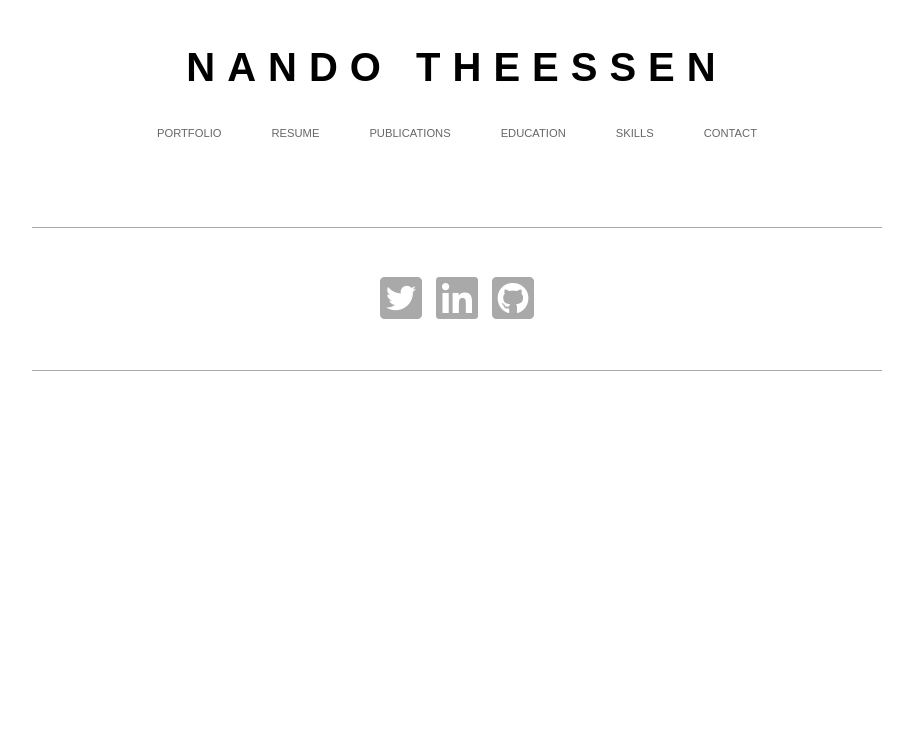
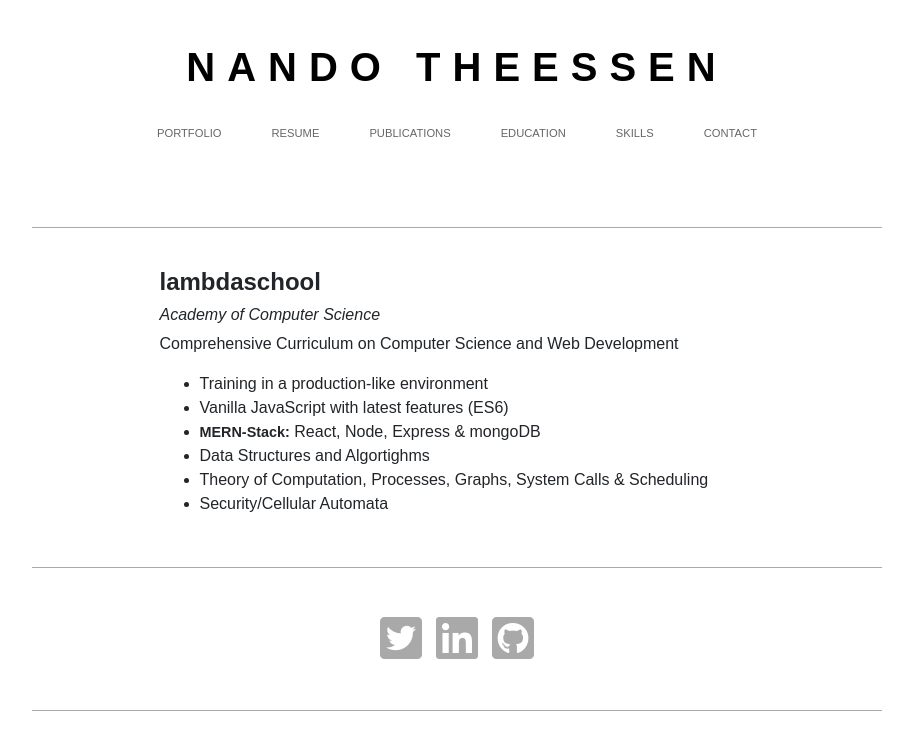
Before and after one commit to NandoTheessen/Resume-Page, a React (Create React App) app: page /education in a window 1280 px wide. Shown: the top 750 px of the page, without its empty margins (183-1096 px from the left). Built offline with nearby package versions, Linux system fonts and the light colour scheme.

Commit message:
Added Section Education

```diff
--- a/src/App.js
+++ b/src/App.js
@@ -7,6 +7,7 @@ import Footer from './components/Footer';
 import Resume from './components/Resume';
 import Contact from './components/Contact';
 import Skills from './components/Skills'
+import Education from './components/Education';
 
 class App extends Component {
   render() {
@@ -18,7 +19,7 @@ class App extends Component {
         <Route exact path='/resume' component={Resume} />
         <Route exact path='/contact' component={Contact} />
         <Route exact path='/skills' component={Skills} />
-
+        <Route exact path='/education' component={Education} />
         <Route path='/' component={Footer} />
       </div>
     );
--- a/src/components/Education.css
+++ b/src/components/Education.css
@@ -0,0 +1,20 @@
+.education-container {
+    display: flex;
+    flex-direction: column;
+    margin: 0 auto;
+    width: 100%;
+    max-width: 850px;
+}
+
+.education-item {
+    max-width: 850px;
+    border-top: 1px solid darkgrey;
+    width: 100%;
+    padding-left: 15%;
+    padding-top: 40px;
+    margin-top: 35px;
+}
+
+.mern {
+    font-size: 0.9rem;
+}
--- a/src/components/Education.js
+++ b/src/components/Education.js
@@ -1,9 +1,22 @@
 import React from 'react';
+import './Education.css'
 
 const Education = () => {
     return (
         <div className='education-container'>
-
+            <div className='education-item'>
+                <h4 className='education-item-title font-weight-bold'>lambdaschool</h4>
+                <h6 className="font-italic">Academy of Computer Science</h6>
+                <p>Comprehensive Curriculum on Computer Science and Web Development</p>
+                <ul className='education-item-list'>
+                    <li className="education-item-list-item">Training in a production-like environment</li>
+                    <li className="education-item-list-item">Vanilla JavaScript with latest features (ES6)</li>
+                    <li className="education-item-list-item"><span className='font-weight-bold mern'>MERN-Stack:</span> React, Node, Express & mongoDB</li>
+                    <li className="education-item-list-item">Data Structures and Algortighms</li>
+                    <li className="education-item-list-item">Theory of Computation, Processes, Graphs, System Calls & Scheduling</li>
+                    <li className="education-item-list-item">Security/Cellular Automata</li>
+                </ul>
+            </div>
         </div>
     );
 };
--- a/src/components/Resume.js
+++ b/src/components/Resume.js
@@ -18,7 +18,7 @@ const Resume = () => {
                 <h6 className='resume-item-title'>Talk2Move GmbH, <span className='font-weight-bold'>Head of Fundraising Berlin</span></h6>
                 <p className="resume-item-subtitle font-italic">Revolutionized Team Captain training through re-design of teaching materials</p>
                 <ul className='resume-item-list'>
-                    <li className="resume-item-list-item">Trained over 400 Fundraisers in communication, </li>
+                    <li className="resume-item-list-item">Trained over 400 Fundraisers in communication, sales & teamwork</li>
                     <li className="resume-item-list-item">Responsible for on the job coaching, talks about argumentation & Feedback techniques</li>
                     <li className="resume-item-list-item">Led my campaign to huge success raising over 7 million € for NPOs like Amnesty International,<br />
                         SOS Kinderdörfer and the WWF</li>
```
